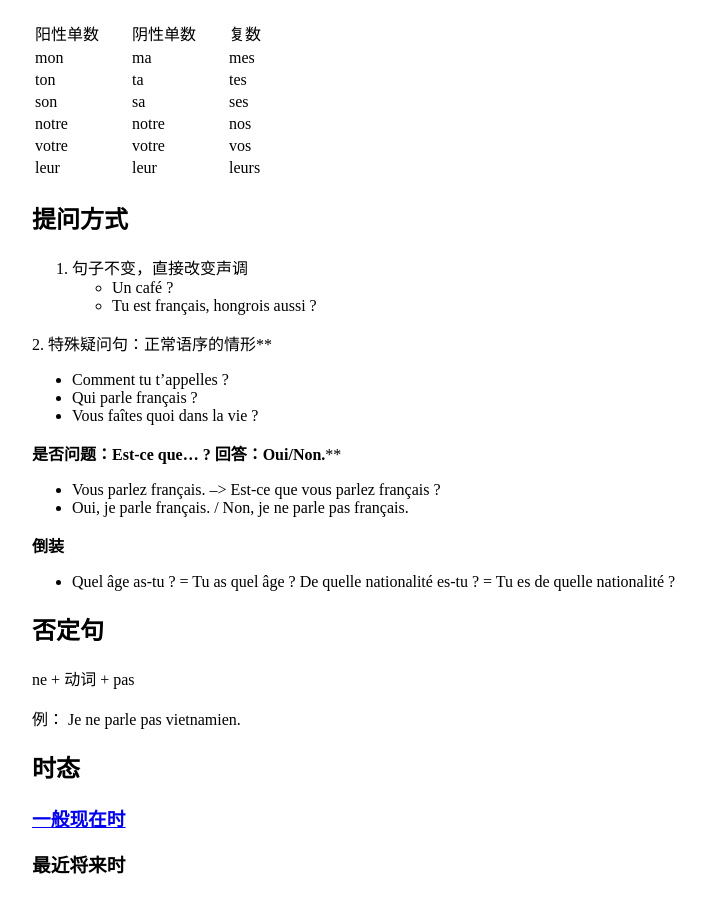
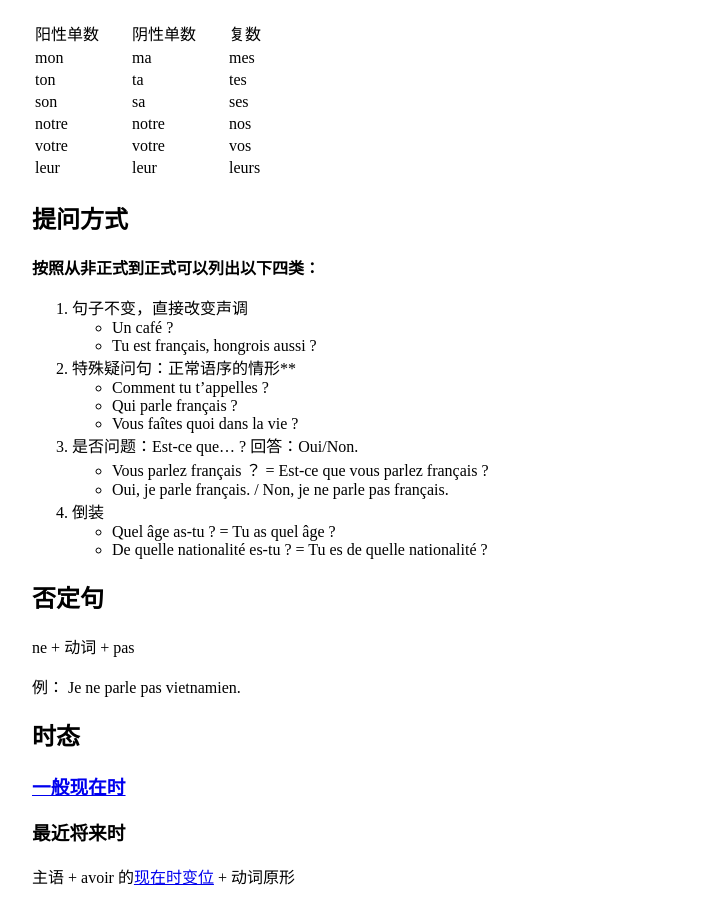
Before and after one commit to keinriesenradinparis/testing_local, a Jekyll site: the page built from _posts/2022/2022-12-16-法语基本语法.md, in a window 1280 px wide and 900 px high, scrolled down 1070 px. Shown: the whole window, without its empty margins (238-944 px from the left). Built offline with Jekyll 4.4.1, drawn with Linux system fonts in a browser that asks for light colours.

Commit message:
Update 2022-12-16-法语基本语法.md

```diff
--- a/_posts/2022/2022-12-16-法语基本语法.md
+++ b/_posts/2022/2022-12-16-法语基本语法.md
@@ -60,22 +60,24 @@ layout: page_light
 
 ## 提问方式
 
+**按照从非正式到正式可以列出以下四类：**
+
 1. 句子不变，直接改变声调
 - Un café ?
 - Tu est français, hongrois aussi ?
 
-2\. 特殊疑问句：正常语序的情形**
+2. 特殊疑问句：正常语序的情形**
 - Comment tu t’appelles ?
 - Qui parle français ?
 - Vous faîtes quoi dans la vie ?
 
-**是否问题：Est-ce que… ? 回答：Oui/Non.****
-- Vous parlez français. --> Est-ce que vous parlez français ?
+3. 是否问题：Est-ce que… ? 回答：Oui/Non.
+- Vous parlez français ？ =  Est-ce que vous parlez français ?
 - Oui, je parle français. / Non, je ne parle pas français.
 
-**倒装**
-- Quel âge as-tu ?		=	Tu as quel âge ?
-De quelle nationalité es-tu ?	=	Tu es de quelle nationalité ?
+4. 倒装
+- Quel âge as-tu ? =	Tu as quel âge ?
+- De quelle nationalité es-tu ?	=	Tu es de quelle nationalité ?
 
 ## 否定句
 
```
